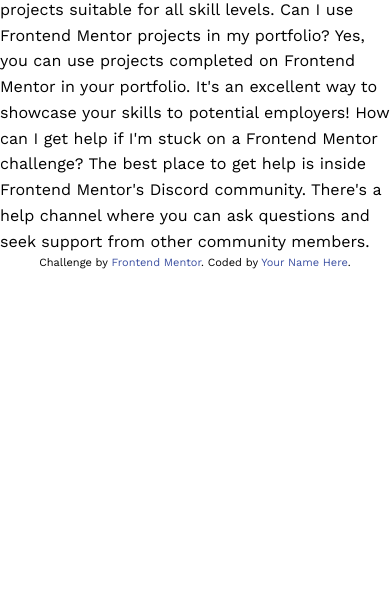
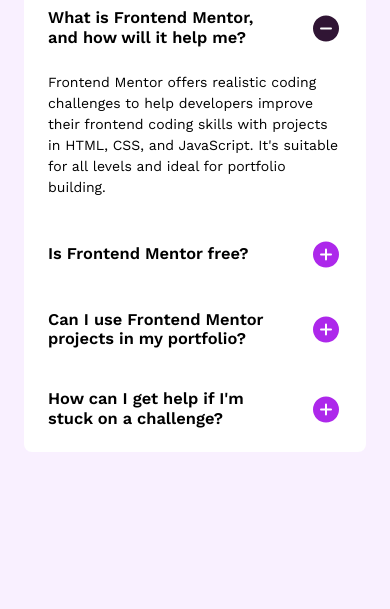
Before and after one commit to AGutierrezR/faq-accordion, a website built with Vite: page index.html in a window 390 px wide. Shown: the part 235-844 px from the top of the page. Built offline with nearby package versions, Linux system fonts and the light colour scheme.

Commit message:
Add mobile version
Mobile font-size is set to 14px to the base and 16 px for the h2

```diff
--- a/index.html
+++ b/index.html
@@ -7,44 +7,102 @@
   <link rel="icon" type="image/png" sizes="32x32" href="./assets/images/favicon-32x32.png">
 
   <title>Frontend Mentor | FAQ accordion</title>
+</head>
+<body class="flex flex-col min-h-screen bg-light-pink">
 
-  <!-- Feel free to remove these styles or customise in your own stylesheet 👍 -->
-  <style>
-    .attribution { font-size: 11px; text-align: center; }
-    .attribution a { color: hsl(228, 45%, 44%); }
-  </style>
-</head>
-<body>
+  <main class="grow flex flex-col justify-center">
+    <div class="wrapper relative">
+      <div class="p-6 pb-1 bg-white rounded-lg ">
+        <h1 class="cluster">
+          <svg aria-hidden="true" class="w-6 h-6">
+            <use xlink:href="#:star" />
+          </svg>
+          <span>FAQs</span>
+        </h1>
 
-  FAQs
-
-  What is Frontend Mentor, and how will it help me?
-
+        <div class="mt-1">
+          <div class="details">
+            <h2>
+              <button class="inherit repel w-full py-5" data-nowrap>
+                <span>What is Frontend Mentor, and how will it help me?</span>
+                <svg aria-hidden="true" class="w-8 h-8 shrink-0">
+                  <use xlink:href="#:minus" />
+                </svg>
+              </button>
+            </h2>
+            <div class="pt-1 pb-5">
               Frontend Mentor offers realistic coding challenges to help developers improve their
               frontend coding skills with projects in HTML, CSS, and JavaScript. It's suitable for
               all levels and ideal for portfolio building.
+            </div>
+          </div>
 
-  Is Frontend Mentor free?
+          <div class="details">
+            <h2>
+              <button class="inherit repel w-full py-5" data-nowrap>
+                <span>Is Frontend Mentor free?</span>
+                <svg aria-hidden="true" class="w-8 h-8 shrink-0">
+                  <use xlink:href="#:plus" />
+                </svg>
+              </button>
+            </h2>
+            <div class="hidden">
+              Yes, Frontend Mentor offers both free and premium coding challenges, with the free
+              option providing access to a range of projects suitable for all skill levels
+            </div>
+          </div>
 
-  Yes, Frontend Mentor offers both free and premium coding challenges, with the free
-  option providing access to a range of projects suitable for all skill levels.
-
-  Can I use Frontend Mentor projects in my portfolio?
-
+          <div class="details">
+            <h2>
+              <button class="inherit repel w-full py-5" data-nowrap>
+                <span>Can I use Frontend Mentor projects in my portfolio?</span>
+                <svg aria-hidden="true" class="w-8 h-8 shrink-0">
+                  <use xlink:href="#:plus" />
+                </svg>
+              </button>
+            </h2>
+            <div class="hidden">
               Yes, you can use projects completed on Frontend Mentor in your portfolio. It's an excellent
               way to showcase your skills to potential employers!
+            </div>
+          </div>
 
-  How can I get help if I'm stuck on a Frontend Mentor challenge?
-
+          <div class="details">
+            <h2>
+              <button class="inherit repel w-full py-5" data-nowrap>
+                <span>How can I get help if I'm stuck on a challenge?</span>
+                <svg aria-hidden="true" class="w-8 h-8 shrink-0">
+                  <use xlink:href="#:plus" />
+                </svg>
+              </button>
+            </h2>
+            <div class="hidden">
               The best place to get help is inside Frontend Mentor's Discord community. There's a help
               channel where you can ask questions and seek support from other community members.
+            </div>
+          </div>
+        </div>
+      </div>
+    </div>
+  </main>
 
+  <svg class="hidden">
+    <symbol id=":star" viewBox="0 0 40 41">
+      <path fill="#AD28EB"
+        d="M37.5 20.5a2.467 2.467 0 0 1-1.64 2.344l-9.913 3.604-3.603 9.911a2.5 2.5 0 0 1-4.688 0l-3.604-9.922-9.911-3.593a2.5 2.5 0 0 1 0-4.688l9.921-3.604 3.594-9.911a2.5 2.5 0 0 1 4.688 0l3.604 9.921 9.911 3.594A2.467 2.467 0 0 1 37.5 20.5Z" />
+    </symbol>
+    <symbol id=":minus" viewBox="0 0 30 30">
+      <path fill="#301534"
+        d="M15 3.313A12.187 12.187 0 1 0 27.188 15.5 12.2 12.2 0 0 0 15 3.312Zm4.688 13.124h-9.375a.938.938 0 0 1 0-1.875h9.374a.938.938 0 0 1 0 1.876Z" />
+    </symbol>
 
-  <div class="attribution">
-    Challenge by <a href="https://www.frontendmentor.io?ref=challenge" target="_blank">Frontend Mentor</a>.
-    Coded by <a href="#">Your Name Here</a>.
-  </div>
+    <symbol id=":plus" viewBox="0 0 30 30">
+      <path fill="#AD28EB"
+        d="M15 3.313A12.187 12.187 0 1 0 27.188 15.5 12.203 12.203 0 0 0 15 3.312Zm4.688 13.124h-3.75v3.75a.938.938 0 0 1-1.876 0v-3.75h-3.75a.938.938 0 0 1 0-1.875h3.75v-3.75a.938.938 0 0 1 1.876 0v3.75h3.75a.938.938 0 0 1 0 1.876Z" />
+    </symbol>
+  </svg>
 
   <script type="module" src="./src/main.js"></script>
 </body>
+
 </html>
--- a/src/css/global/global-styles.css
+++ b/src/css/global/global-styles.css
@@ -6,7 +6,7 @@
 */
 body {
   color: var(--color-dark-grayish-violet);
-  line-height: 1.6;
+  line-height: 1.5;
   font-size: var(--size-base);
   font-family: var(--font-base);
   font-weight: 400;
@@ -21,10 +21,14 @@
 
 h1 {
   font-size: var(--size-step-3);
+  font-weight: 700;
+  line-height: 1.2;
 }
 
 h2 {
   font-size: var(--size-step-2);
+  font-weight: 600;
+  line-height: 1.2;
 }
 
 h3 {
@@ -37,7 +41,6 @@
 
 :is(h1, h2, h3, h4) {
   font-family: var(--font-heading);
-  font-weight: 700;
   color: var(--color-very-dark-violet);
 }
 
--- a/src/css/styles.css
+++ b/src/css/styles.css
@@ -16,7 +16,7 @@
 
 @import './utilities/center.css';
 @import './utilities/flow.css';
-@import './utilities/flow.css';
+@import './utilities/inherit.css';
 @import './utilities/region.css';
 @import './utilities/stack.css';
 @import './utilities/wrapper.css';
--- /dev/null
+++ b/src/css/utilities/inherit.css
@@ -0,0 +1,10 @@
+/*
+INHERIT
+This class allows you to inherit all the styles of a parent element.
+
+Specificity is 0 using :where
+*/
+
+:where(.inherit) {
+  all: inherit
+}
--- a/src/design-tokens/text-sizes.json
+++ b/src/design-tokens/text-sizes.json
@@ -14,8 +14,8 @@
     },
     {
       "name": "Base",
-      "min": 16,
-      "max": 18
+      "min": 14,
+      "max": 16
     },
     {
       "name": "Step 0",
@@ -29,7 +29,7 @@
     },
     {
       "name": "Step 2",
-      "min": 27,
+      "min": 16,
       "max": 35
     },
     {
```
Lines whose indentation alone changed are shown as unchanged.
